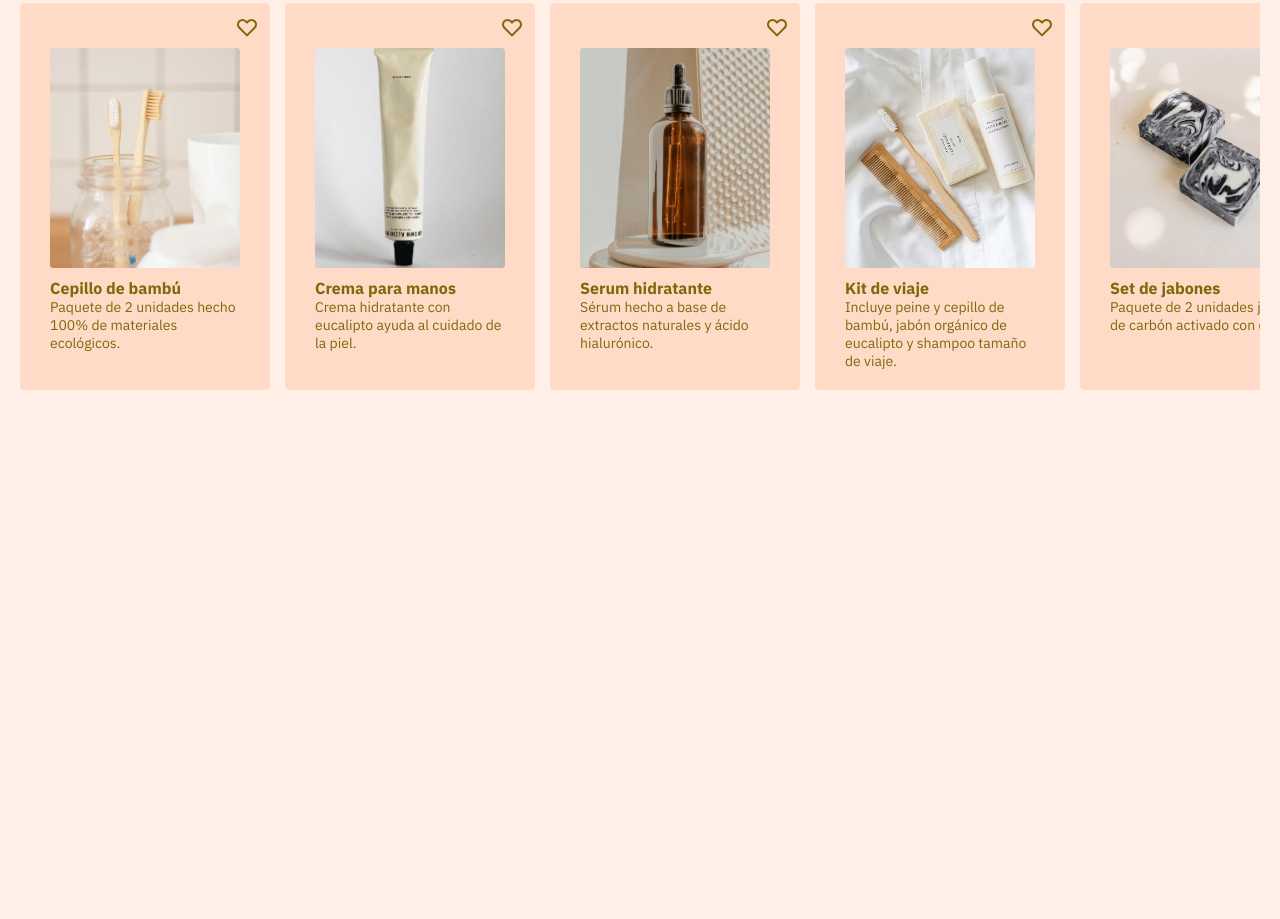
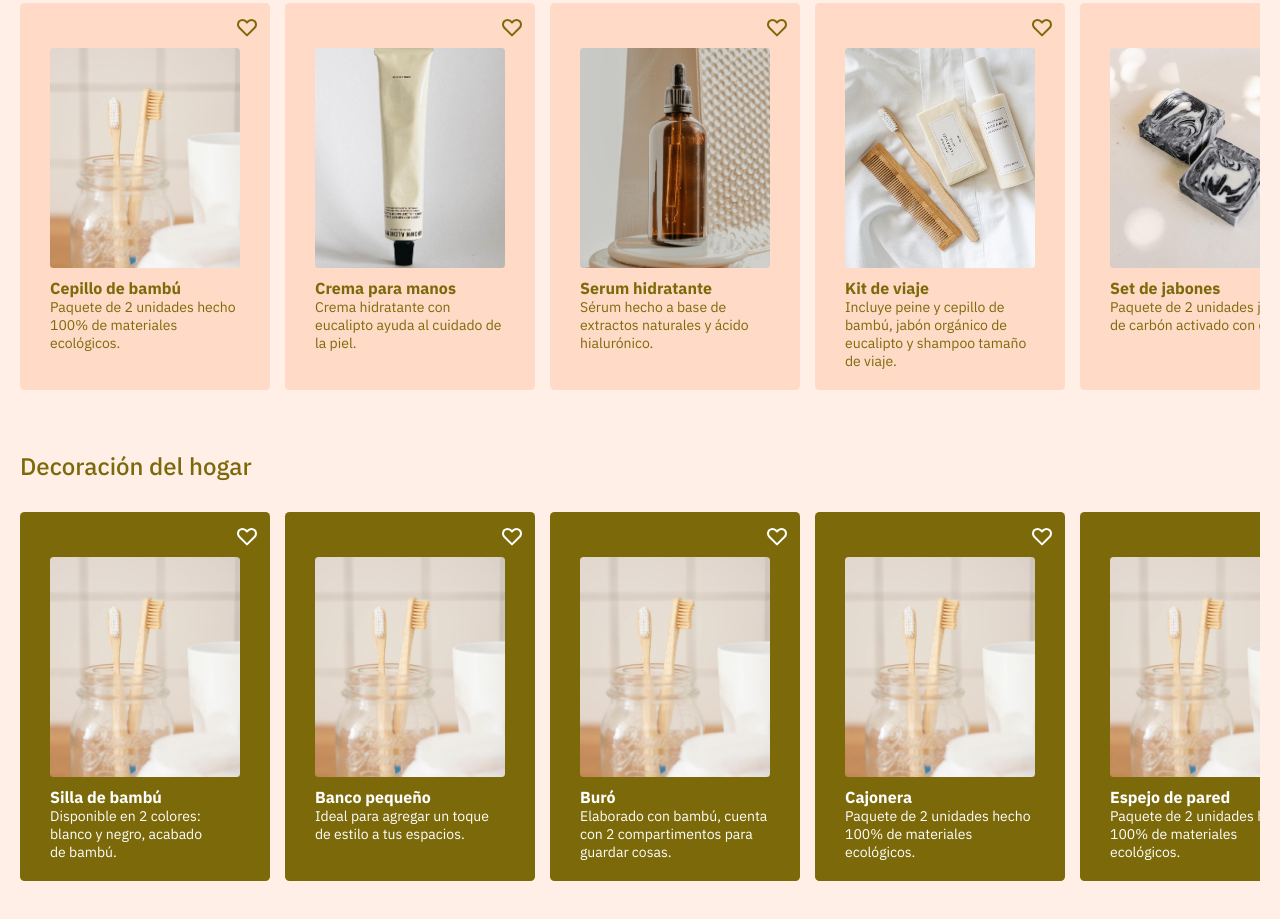
Before and after one commit to ronitzdev/eco-store, a plain HTML site: page index.html in a window 1280 px wide. Shown: the part 741-1660 px from the top of the page. Before the commit the page ends 1191 px from the top, so only its background shows below. Drawn offline with Linux system fonts and the light colour scheme.

Commit message:
Feat: home section with styles

```diff
--- a/index.html
+++ b/index.html
@@ -1,5 +1,6 @@
 <!DOCTYPE html>
 <html lang="en">
+
 <head>
   <meta charset="UTF-8" />
   <meta name="viewport" content="width=device-width, initial-scale=1.0" />
@@ -10,9 +11,9 @@
   <link rel="preconnect" href="https://fonts.gstatic.com" crossorigin />
   <link
     href="https://fonts.googleapis.com/css2?family=IBM+Plex+Sans:ital,wght@0,100;0,200;0,300;0,400;0,500;0,600;0,700;1,100;1,200;1,300;1,400;1,500;1,600;1,700&display=swap"
-      rel="stylesheet"
-    />
+    rel="stylesheet" />
 </head>
+
 <body>
   <!-- Navigation bar -->
   <header>
@@ -50,9 +51,9 @@
         <img src="assets/img/main-2.jpg" alt="Toallas de bambú" />
       </figure>
     </section>
-      <section class="health">
+    <section class="gallery">
       <h2>Cuidado de la Salud</h2>
-        <div class="health-container">
+      <div class="gallery-container">
         <!-- cards -->
 
         <div class="card">
@@ -127,7 +128,119 @@
         </div>
       </div>
     </section>
+    <!-- home section -->
+    <section class="gallery">
+      <h2>Decoración del hogar</h2>
+      <div class="gallery-container">
+        <!-- cards -->
+
+        <div class="card card--color">
+          <img class="icon" src="assets/svg/4.heart-white.svg" alt="heart icon" />
+          <figure>
+            <img src="assets/img/products/toothbrush.jpg" alt="" />
+          </figure>
+          <div class="body">
+            <h3>Silla de bambú</h3>
+            <p>Disponible en 2 colores: blanco y negro, acabado de bambú.</p>
+          </div>
+        </div>
+
+        <div class="card card--color">
+          <img class="icon" src="assets/svg/4.heart-white.svg" alt="heart icon" />
+          <figure>
+            <img src="assets/img/products/toothbrush.jpg" alt="" />
+          </figure>
+          <div class="body">
+            <h3>Banco pequeño</h3>
+            <p>Ideal para agregar un toque de estilo a tus espacios.</p>
+          </div>
+        </div>
+
+        <div class="card card--color">
+          <img class="icon" src="assets/svg/4.heart-white.svg" alt="heart icon" />
+          <figure>
+            <img src="assets/img/products/toothbrush.jpg" alt="" />
+          </figure>
+          <div class="body">
+            <h3>Buró</h3>
+            <p>
+              Elaborado con bambú, cuenta con 2 compartimentos para guardar
+              cosas.
+            </p>
+          </div>
+        </div>
+
+        <div class="card card--color">
+          <img class="icon" src="assets/svg/4.heart-white.svg" alt="heart icon" />
+          <figure>
+            <img src="assets/img/products/toothbrush.jpg" alt="" />
+          </figure>
+          <div class="body">
+            <h3>Cajonera</h3>
+            <p>Paquete de 2 unidades hecho 100% de materiales ecológicos.</p>
+          </div>
+        </div>
+
+        <div class="card card--color">
+          <img class="icon" src="assets/svg/4.heart-white.svg" alt="heart icon" />
+          <figure>
+            <img src="assets/img/products/toothbrush.jpg" alt="" />
+          </figure>
+          <div class="body">
+            <h3>Espejo de pared</h3>
+            <p>Paquete de 2 unidades hecho 100% de materiales ecológicos.</p>
+          </div>
+        </div>
+
+        <div class="card card--color">
+          <img class="icon" src="assets/svg/4.heart-white.svg" alt="heart icon" />
+          <figure>
+            <img src="assets/img/products/toothbrush.jpg" alt="" />
+          </figure>
+          <div class="body">
+            <h3>Lámpara bambú</h3>
+            <p>Paquete de 2 unidades hecho 100% de materiales ecológicos.</p>
+          </div>
+        </div>
+
+        <div class="card card--color">
+          <img class="icon" src="assets/svg/4.heart-white.svg" alt="heart icon" />
+          <figure>
+            <img src="assets/img/products/toothbrush.jpg" alt="" />
+          </figure>
+          <div class="body">
+            <h3>Mesita decorativa</h3>
+            <p>Paquete de 2 unidades hecho 100% de materiales ecológicos.</p </div>
+          </div>
+        </div>
+
+        <div class="card card--color">
+          <img class="icon" src="assets/svg/4.heart-white.svg" alt="heart icon" />
+          <figure>
+            <img src="assets/img/products/toothbrush.jpg" alt="" />
+          </figure>
+          <div class="body">
+            <h3>Mesa de desayuno</h3>
+            <p>Paquete de 2 unidades hecho 100% de materiales ecológicos.</p>
+          </div>
+        </div>
+
+        <div class="card card--color">
+          <img class="icon" src="assets/svg/4.heart-white.svg" alt="heart icon" />
+          <figure>
+            <img src="assets/img/products/toothbrush.jpg" alt="" />
+          </figure>
+          <div class="body">
+            <h3>Mesa decorativa</h3>
+            <p>Paquete de 2 unidades hecho 100% de materiales ecológicos.</p>
+          </div>
+        </div>
+
+
+      </div>
+    </section>
   </main>
   <script src="js/logic.js"></script>
 </body>
+
 </html>
--- a/scss/main.scss
+++ b/scss/main.scss
@@ -129,8 +129,8 @@ body {
     }
   }
 }
-//health section
-.health {
+//gallery section
+.gallery {
   padding: 0 20px;
   h2 {
     font-size: 2.4rem;
@@ -138,7 +138,7 @@ body {
     color: $primary-text-color;
   }
   //container
-  .health-container {
+  .gallery-container {
     margin: 30px 0 60px 0;
     display: flex;
     /* overflow-scroll-x */
@@ -188,10 +188,18 @@ body {
         }
       }
     }
+    .card--color {
+      background-color: $primary-text-color;
+      .body {
+        h3,
+        p {
+          color: white;
+        }
+      }
+    }
   }
 }
 
-// Estilos responsivos
 @media (max-width: 768px) {
   //navbar
   .navbar {
```
Also changed, not shown: css/main.css, 1 other file. Lines whose indentation alone changed are shown as unchanged.
